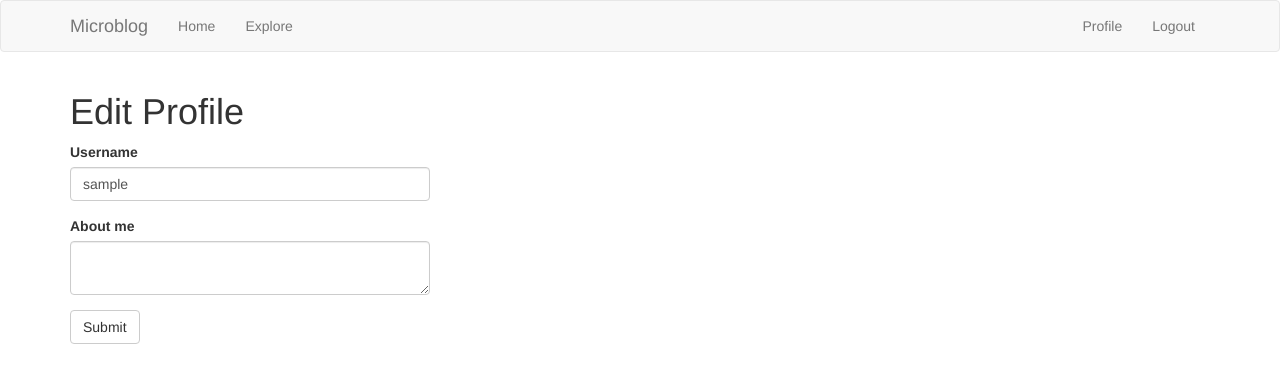
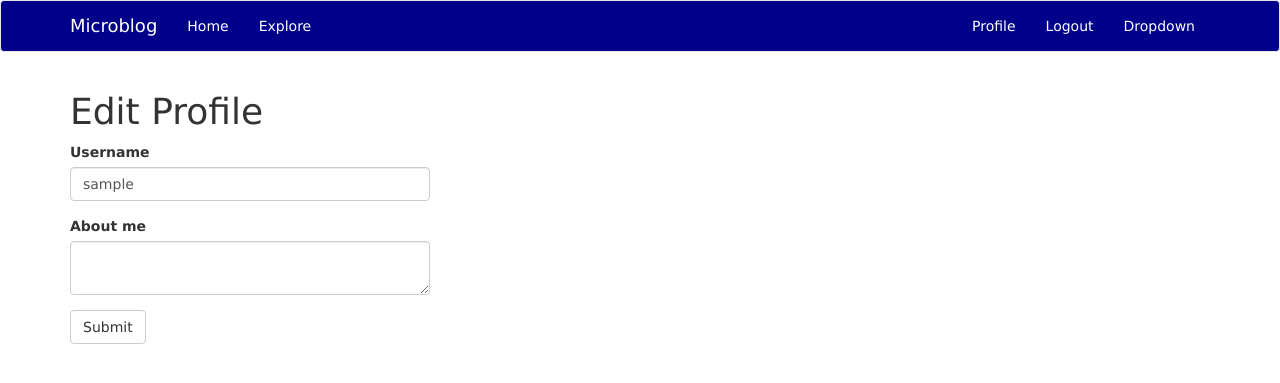
Before and after one commit to jdkelly/microblog, a Flask app: page /edit_profile in a window 1280 px wide. Shown: the top 383 px of the page. Run offline with Flask 2, Linux system fonts and the light colour scheme; the visitor is signed in with stand-in values (Sample User, id 1); data comes from the database, SQL or seed files in the repository; some libraries are stand-ins or nearby versions.

Commit message:
pip_equirements

```diff
--- /dev/null
+++ b/app/static/style.css
@@ -0,0 +1,58 @@
+* {
+    font-family: Verdana;
+}
+
+.navbar {
+    color: yellow !important;
+    background-color: darkblue !important;
+    text-decoration: none;
+}
+
+.navbar a {
+    color: white !important;
+
+}
+
+.nav-link:hover {
+    background-color: crimson;
+    text-transform: lowercase;
+    padding-bottom: 5px;
+}
+
+# Drop down styling
+
+li.dropdown {
+    display: inline-block;
+}
+
+.dropdown-content {
+    display: none;
+    position: absolute;
+    background-color: darkblue;
+    min-width: 160px;
+    box-shadow: 0px 8px 16px 0px rgba(0,0,0,0.2);
+    z-index: 1;
+}
+
+.dropdown-content a {
+    color: black;
+    padding: 12px 16px;
+    text-decoration: none;
+    display: block;
+    text-align: left;
+}
+
+.dropdown-content a:hover {
+    background-color: crimson;
+}
+
+.dropdown:hover .dropdown-content {
+    display: block;
+}
+
+
+# User profile
+
+.avatar {
+    padding-right: 10px;
+}
--- a/app/templates/base.html
+++ b/app/templates/base.html
@@ -1,4 +1,9 @@
 {% extends 'bootstrap/base.html' %}
+
+{% block styles %}
+    {{ super() }}
+    <link rel="stylesheet" href="{{url_for('.static', filename='style.css')}}">
+{% endblock %}
 
 {% block title %}
 	{% if title %}
@@ -20,16 +25,24 @@
             </div>
             <div class="collapse navbar-collapse" id="bs-example-navbar-collapse-1">
                 <ul class="nav navbar-nav">
-                    <li><a href="{{ url_for('index') }}">Home</a></li>
-                    <li><a href="{{ url_for('explore') }}">Explore</a></li>
+                    <li class="nav-link"><a href="{{ url_for('index') }}">Home</a></li>
+                    <li class="nav-link"><a href="{{ url_for('explore') }}">Explore</a></li>
                 </ul>
                 <ul class="nav navbar-nav navbar-right">
                     {% if current_user.is_anonymous %}
-                    <li><a href="{{ url_for('login') }}">Login</a></li>
+                    <li class="nav-link"><a href="{{ url_for('login') }}">Login</a></li>
                     {% else %}
-                    <li><a href="{{ url_for('user', username=current_user.username) }}">Profile</a></li>
-                    <li><a href="{{ url_for('logout') }}">Logout</a></li>
+                    <li class="nav-link"><a href="{{ url_for('user', username=current_user.username) }}">Profile</a></li>
+                    <li class="nav-link"><a href="{{ url_for('logout') }}">Logout</a></li>
                     {% endif %}
+                    <li class="dropdown nav-link">
+                        <a href="javascript:void(0)" class="dropbtn">Dropdown</a>
+                        <div class="dropdown-content">
+                            <a href="#">Link 1</a>
+                            <a href="#">Link 2</a>
+                            <a href="#">Link 3</a>
+                        </div>
+                    </li>
                 </ul>
             </div>
         </div>
--- a/app/templates/user.html
+++ b/app/templates/user.html
@@ -2,8 +2,8 @@
 
 {% block app_content %}
     <table>
-        <tr valign="top">
-            <td><img src="{{ user.avatar(128) }}"></td>
+        <tr valign="centre">
+            <td><img src="{{ user.avatar(128) }}" class="avatar"></td>
             <td>
                 <h1>User: {{ user.username }}</h1>
                 {% if user.about_me %}<p>{{ user.about_me }}</p>{% endif %}
```
Also changed, not shown: requirements.txt (added, +30 -0 lines).
